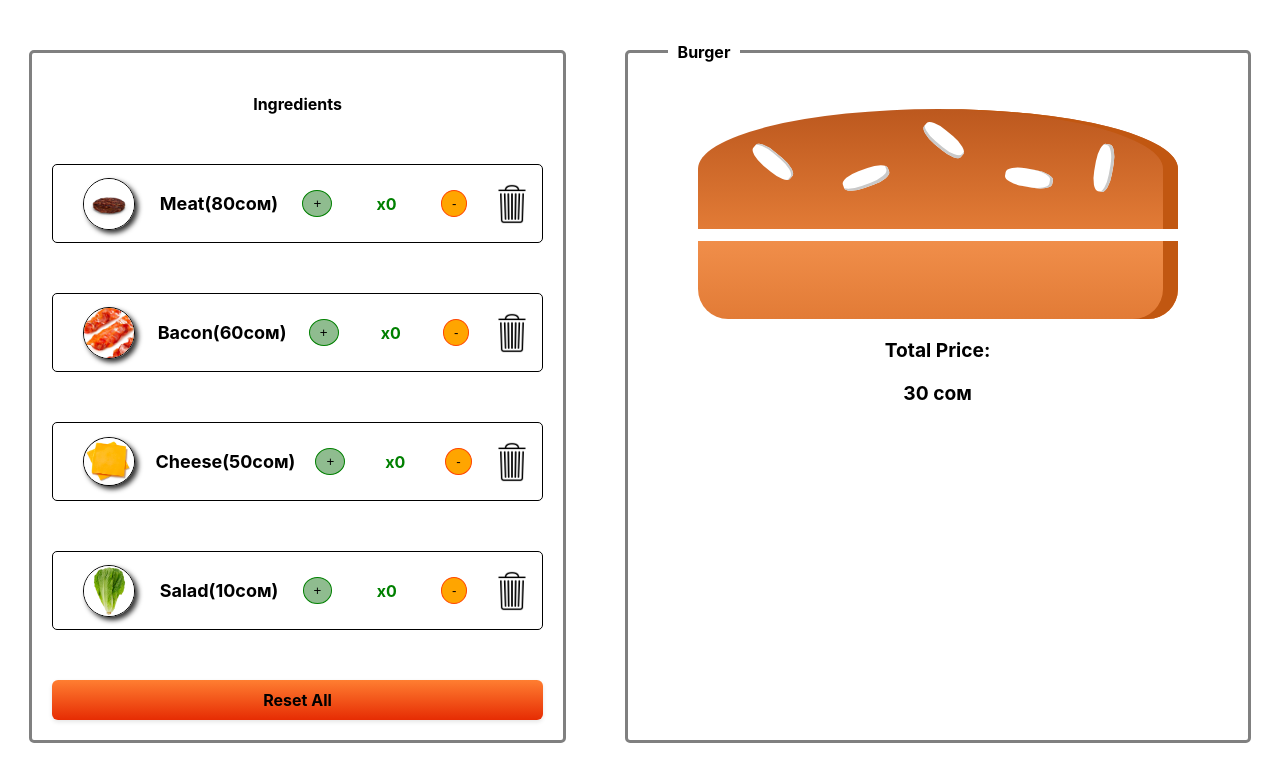
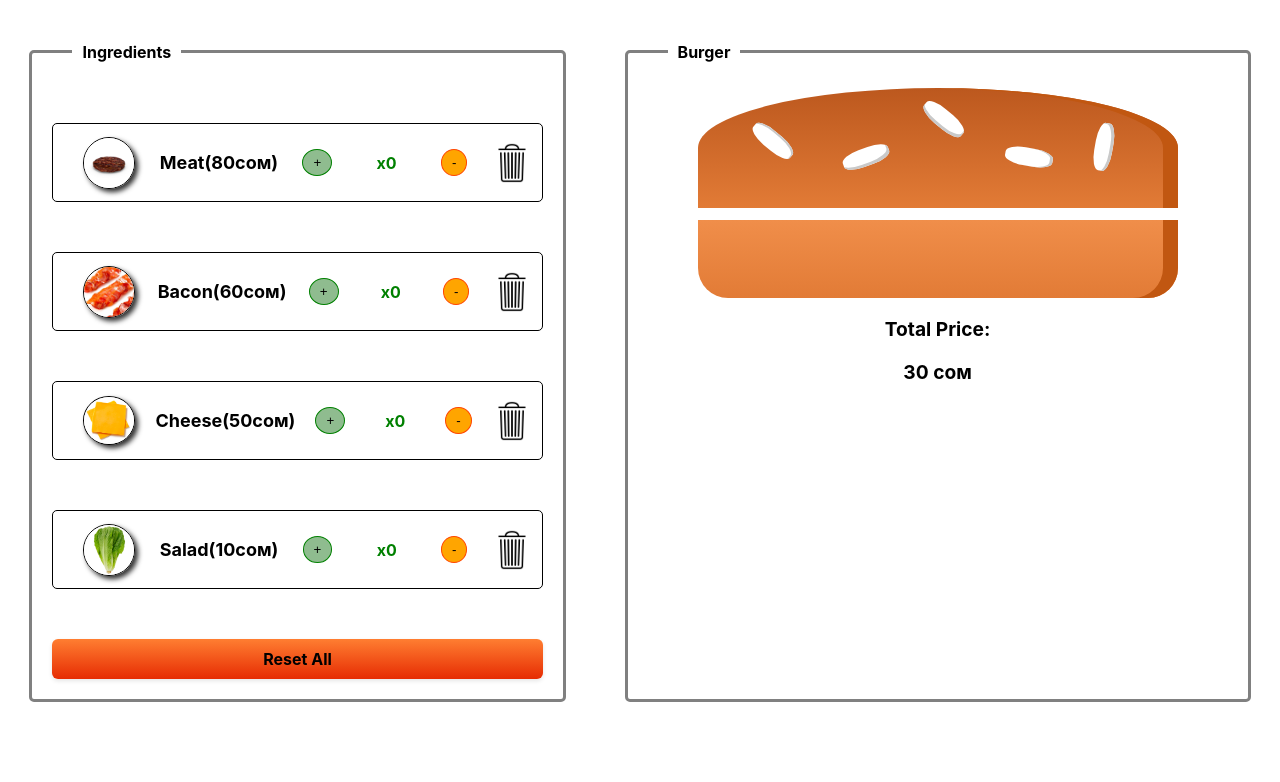
Before and after one commit to Chyngyz-Isakov/homework-burger, a React (Create React App) app: page / in a window 1280 px wide. Shown: the top 782 px of the page. Built offline with nearby package versions, Linux system fonts and the light colour scheme; the HTML template or start-up script is replaced by a standard one.

Commit message:
ingredients title style changed

```diff
--- a/src/App.css
+++ b/src/App.css
@@ -6,9 +6,18 @@
 }
 
 .ingredients-wrap {
+    position: relative;
     border: 3px solid grey;
     border-radius: 5px;
     padding: 20px;
+}
+
+.ingredients-title {
+    position: absolute;
+    top: -42px;
+    left: 40px;
+    padding: 10px;
+    background: white;
 }
 
 .ingredients-choose {
--- a/src/App.tsx
+++ b/src/App.tsx
@@ -113,7 +113,7 @@ const App = () => {
     return (
         <div className="App">
             <div className='ingredients-wrap'>
-                <h4>Ingredients</h4>
+                <h4 className='ingredients-title'>Ingredients</h4>
                 {showIngredients}
                 <ResetButton resetAll={resetAll}/>
             </div>
```
